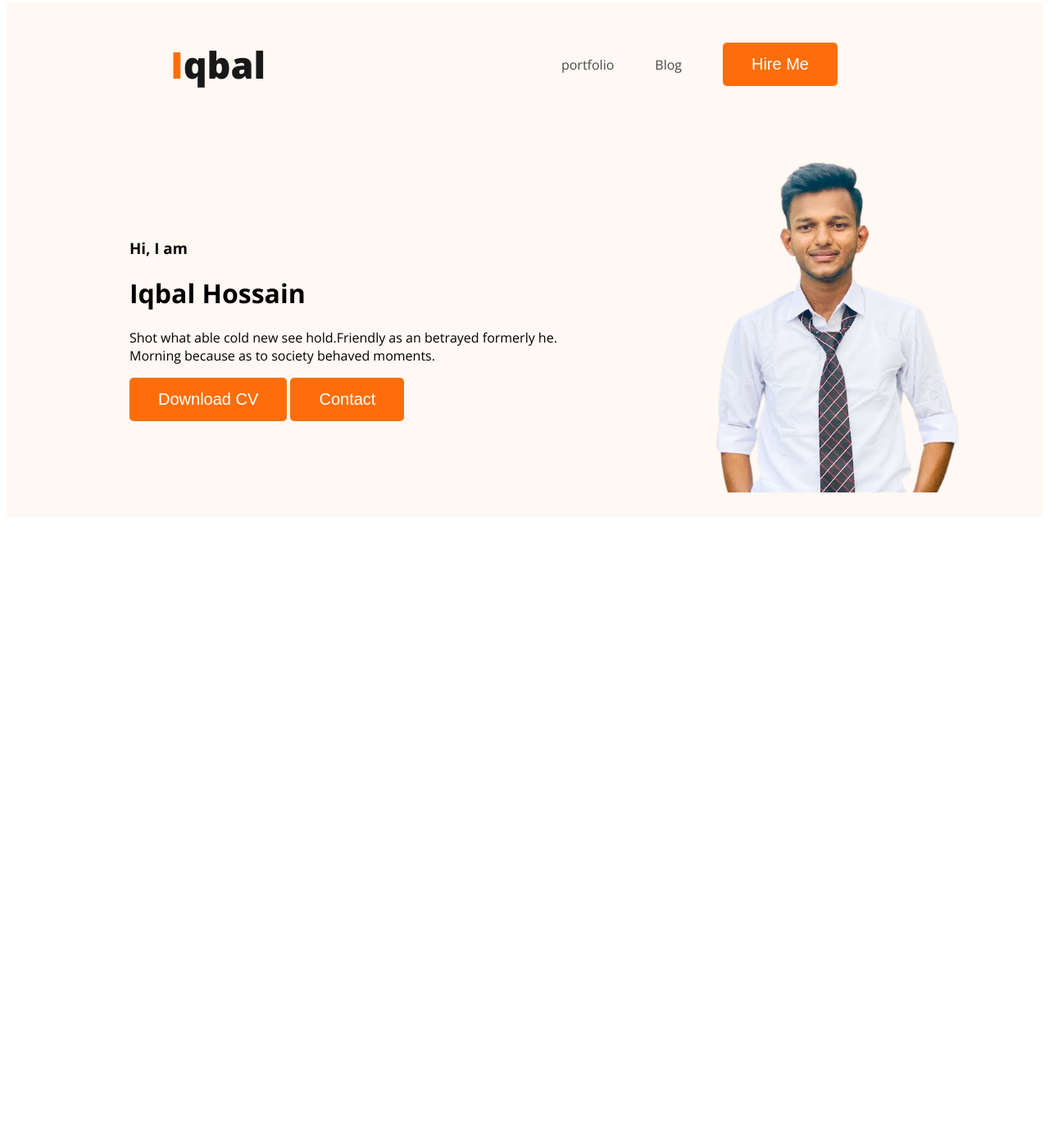
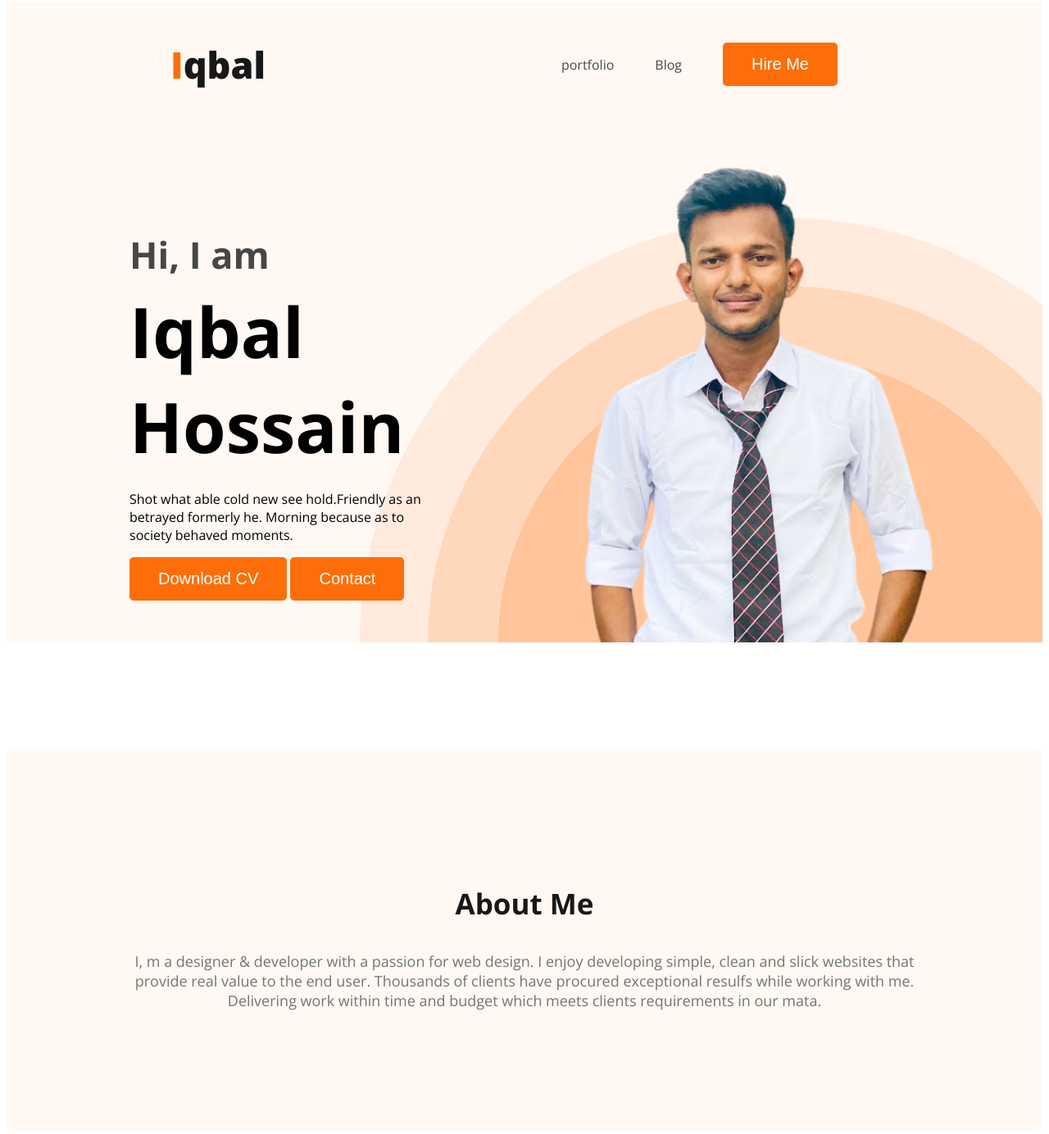
Before and after one commit to Iqbal156/webdeveloper-portfolio, a plain HTML site: page index.html in a window 1280 px wide. Shown: the part 5-1389 px from the top of the page at 82% size. Before the commit the page ends 800 px from the top, so only its background shows below. Drawn offline with nearby package versions, Linux system fonts and the light colour scheme.

Commit message:
about section created

```diff
--- a/index.html
+++ b/index.html
@@ -24,9 +24,9 @@
         </nav>
         <div class="banner">
             <div class="banner-content">
-                <h3 class="bannee-greeting">Hi, I  am</h3>
+                <h3 class="banner-greeting">Hi, I  am</h3>
                 <h1 class="banner-title">Iqbal Hossain</h1>
-                <p>Shot what able cold new see hold.Friendly as an betrayed formerly he.
+                <p class="banner-description">Shot what able cold new see hold.Friendly as an betrayed formerly he.
                     Morning because as to society behaved moments.</p>
                 <button class="btn-primary">Download CV</button>
                 <button class="btn-primary">Contact</button>
@@ -34,8 +34,15 @@
             <img class="profile-pic" src="images/iqbal.png" alt="">
         </div>
     </header>
+
     <main>
-
+        <section class="about">
+            <h3 class="section-title">About Me</h3>
+            <p class="section-description">I, m a designer & developer with a passion for web design.
+                I enjoy developing simple, clean and slick websites that provide real value to the end user.
+                Thousands of clients have procured exceptional resulfs while working with me.
+                Delivering work within time and budget which meets clients requirements in our mata.</p>
+        </section>
     </main>
     <footer>
 
--- a/styles/portfolio.css
+++ b/styles/portfolio.css
@@ -14,6 +14,19 @@ body {
     padding: 15px 35px;
 }
 
+.section-title {
+    color: #181818;
+    text-align: center;
+    font-size: 35px;
+    font-weight: 700;
+}
+
+.section-description {
+    color:#757575;
+    text-align: center;
+    font-size: 18px;
+}
+
 /* nav related styles */
 nav {
     display: flex;
@@ -23,7 +36,7 @@ nav {
 }
 
 .nav-title {
-    color: var(--Dark-01, #181818);
+    color: #181818;
     font-size: 45px;
     font-weight: 800;
 }
@@ -46,17 +59,54 @@ nav a {
     text-decoration: none;
     color: #474747;
 }
+
 /*header related style*/
-.header{
-    background-color: #FFF8F3;;
+.header {
+    background-color: #FFF8F3;
+    background-image: url('../images/header_bg.png');
+    background-repeat: no-repeat;
+    background-position: bottom right;
+
 }
 
-.banner{
-    padding: 30px 30px 30px 150px;
+.profile-pic {
+    height: 600px;
+
+}
+
+.banner {
+    padding: 30px 30px 0px 150px;
     display: flex;
     align-items: center;
+    justify-content: space-between;
 }
 
-.banner .profile-pic{
-    width: 500px;
+.banner-description {
+    max-width: 500px;
 }
+
+
+
+.banner-greeting {
+    font-size: 45px;
+    color: #474747;
+    margin-bottom: 0px;
+}
+
+.banner-title {
+    font-size: 85px;
+    font-weight: 700;
+    margin-top: 5px;
+    margin-bottom: 20px;
+
+}
+
+/*main section styles*/
+
+/* about section style*/
+.about {
+    padding: 130px;
+    border-radius: 10px;
+    background: #FFF8F3;
+    margin: 130px 0px;
+}
```
Also changed, not shown: images/iqbal1.png (added), images/profile.jpg (deleted).
